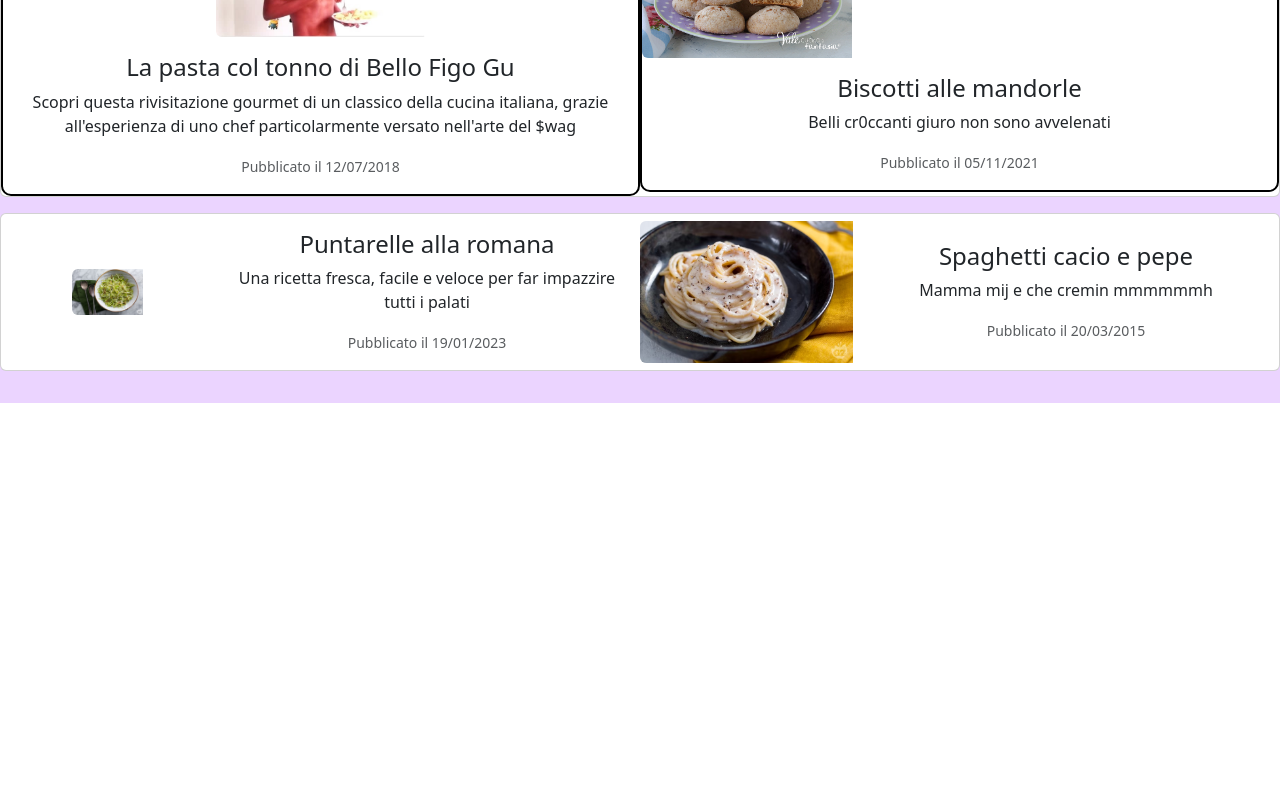
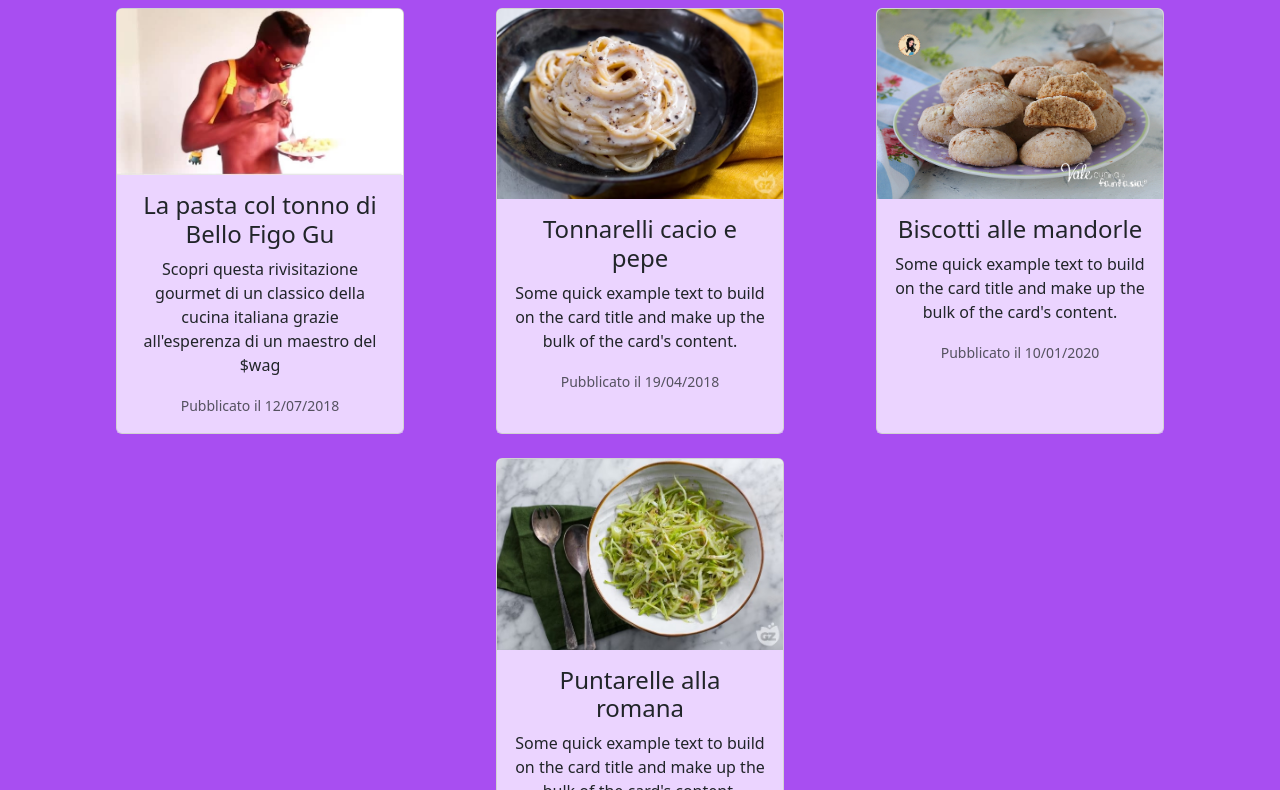
Before and after one commit to Hackademy-144/Blog-cucina---Massimiliano-Cristaldi, a plain HTML site: page index.html in a window 1280 px wide. Shown: the part 729-1519 px from the top of the page. Before the commit the page ends 1132 px from the top, so only its background shows below. Drawn offline with nearby package versions, Linux system fonts and the light colour scheme.

Commit message:
versione 1.1

```diff
--- a/index.html
+++ b/index.html
@@ -47,19 +47,19 @@
 
                 <div class="carousel-item carousel-custom-slide active">
                     <img src="./zuppadilenticchie.avif" class="d-block w-100 carousel-img-custom" alt="Foto di una zuppa di lenticchie">
-                    <div class="carousel-caption d-none d-md-flex flex-column justify-content-end align-items-center">
+                    <div class="carousel-caption d-flex flex-column justify-content-end align-items-center">
                         <h5>Zuppa di lenticchie</h5>
                     </div>
                 </div>
                 <div class="carousel-item carousel-custom-slide">
                     <img src="./torta-setteveli.jpg" class="d-block w-100 carousel-img-custom" alt="Foto di una torta al cioccolato setteveli";>
-                    <div class="carousel-caption d-none d-md-flex flex-column justify-content-end align-items-center">
+                    <div class="carousel-caption d-flex flex-column justify-content-end align-items-center">
                         <h5>Torta setteveli</h5>
                     </div>
                 </div>
                 <div class="carousel-item carousel-custom-slide">
                     <img src="./Insalata-di-mare.avif" class="d-block w-100 carousel-img-custom" alt="Foto di un'insalata di mare'";>
-                    <div class="carousel-caption d-none d-md-flex flex-column justify-content-end align-items-center">
+                    <div class="carousel-caption d-flex flex-column justify-content-end align-items-center">
                         <h5>Insalata di mare</h5>
                     </div>
                 </div>
@@ -89,63 +89,47 @@
 
     <!-- Inizio card -->
 
-    <main>
+    <main class="container">
+        <div class="row justify-content-around">
 
-        <div class="card mb-3 text-center">
-            <div class="row g-0 align-items-center">
-                <div class="col-md-6 custom-card">
-                    <span class="card-img-custom">
-                        <img src="./bellofigo-pastacontonno.jpg" class="img-fluid rounded-start card-img-custom" alt="Bello Figo Gu che mangia la pasta col tonno, col tonno Canalis" height="100%">
-                    </span>
-                    <div>
-                        <div class="card-body">
+            <div class="card col-12 col-md-3 custom-card p-0" style="width: 18rem;">
+                <img src="./bellofigo-pastacontonno.jpg" class="card-img-top" alt="Bello Figo Gu che mangia la pasta col tonno">
+                <div class="card-body text-center">
                     <h4 class="card-title">La pasta col tonno di Bello Figo Gu</h4>
-                            <p class="card-text">Scopri questa rivisitazione gourmet di un classico della cucina italiana, grazie all'esperienza di uno chef particolarmente versato nell'arte del $wag</p>
+                    <p class="card-text">Scopri questa rivisitazione gourmet di un classico della cucina italiana grazie all'esperenza di un maestro del $wag</p>
                     <p class="card-text"><small class="text-body-secondary">Pubblicato il 12/07/2018</small></p>
                 </div>
             </div>
-                </div>
 
-                <div class="col-md-6 custom-card">
-                    <div class="card-img-custom">
-                        <img src="./biscotti.jpg" class="img-fluid rounded-start" alt="Biscotti alle mandorle">
-                    </div>
-                    <div>
-                        <div class="card-body">
-                            <h4 class="card-title">Biscotti alle mandorle</h4>
-                            <p class="card-text">Belli cr0ccanti giuro non sono avvelenati</p>
-                            <p class="card-text"><small class="text-body-secondary">Pubblicato il 05/11/2021</small></p>
-                        </div>
-                    </div>
-                </div>
+            <div class="card col-12 col-md-3 custom-card p-0" style="width: 18rem;">
+                <img src="./cacio-e-pepe.avif" class="card-img-top" alt="...">
+                <div class="card-body text-center">
+                    <h4 class="card-title">Tonnarelli cacio e pepe</h4>
+                    <p class="card-text">Some quick example text to build on the card title and make up the bulk of the card's content.</p>
+                    <p class="card-text"><small class="text-body-secondary">Pubblicato il 19/04/2018</small></p>
                 </div>
             </div>
 
-        <div class="card mb-3 text-center">
-            <div class="row g-0 align-items-center">
-                <div class="col-md-2">
-                    <img src="./puntarelle.jpg" class="img-fluid rounded-start card-img-custom" alt="Delle puntarelle belle condite mmmh che bontà" height="100%">
-                </div>
-                <div class="col-md-4">
-                    <div class="card-body">
-                        <h4 class="card-title">Puntarelle alla romana</h4>
-                        <p class="card-text">Una ricetta fresca, facile e veloce per far impazzire tutti i palati</p>
-                        <p class="card-text"><small class="text-body-secondary">Pubblicato il 19/01/2023</small></p>
-                    </div>
-                </div>
-                <div class="col-md-2">
-                    <img src="./cacio-e-pepe.avif" class="img-fluid rounded-start" alt="Spaghetti cacio e pepe">
-                </div>
-                <div class="col-md-4">
-                    <div class="card-body">
-                        <h4 class="card-title">Spaghetti cacio e pepe</h4>
-                        <p class="card-text">Mamma mij e che cremin mmmmmmh</p>
-                        <p class="card-text"><small class="text-body-secondary">Pubblicato il 20/03/2015</small></p>
-                    </div>
-                </div>
+            <div class="card col-12 col-md-3 custom-card p-0" style="width: 18rem;">
+                <img src="./biscotti.jpg" class="card-img-top" alt="...">
+                <div class="card-body text-center">
+                    <h4 class="card-title">Biscotti alle mandorle</h4>
+                    <p class="card-text">Some quick example text to build on the card title and make up the bulk of the card's content.</p>
+                    <p class="card-text"><small class="text-body-secondary">Pubblicato il 10/01/2020</small></p>
                 </div>
             </div>
 
+            <div class="card col-12 col-md-3 custom-card p-0" style="width: 18rem;">
+                <img src="./puntarelle.jpg" class="card-img-top" alt="...">
+                <div class="card-body text-center">
+                    <h4 class="card-title">Puntarelle alla romana</h4>
+                    <p class="card-text">Some quick example text to build on the card title and make up the bulk of the card's content.</p>
+                    <p class="card-text"><small class="text-body-secondary">Pubblicato il 12/12/2021</small></p>
+                </div>
+            </div>
+
+        </div>
+    </div>
 </main>
 <!-- Fine card -->
 
--- a/style.css
+++ b/style.css
@@ -8,7 +8,7 @@ nav {
     flex-direction: column;
     align-items: end;
     list-style: none;
-    padding: 2.5vh 8vw;
+    padding: 3.5vh 8vw;
     font-size: 1.8vh;
 }
 
@@ -32,7 +32,7 @@ li::after {
     width: 10px;
     position: absolute;
     border-radius: 50%;
-    margin: 1vh 4vw;
+    margin: 0.7vh 3vw;
 }
 
 nav {
@@ -54,9 +54,14 @@ h2 {
 /* Carousel */
 
 .carousel-inner {
-    height: 45vh;
-    width: 60vw;
+    height: 55vh;
+    width: 50vw;
     border-radius: 10px;
+}
+
+.carousel-img-custom {
+    height: 55vh;
+    width: 50vw;
 }
 
 .carousel-custom {
@@ -71,24 +76,39 @@ h5 {
 
 /* Cards */
 
+body {
+    background-color: rgb(168, 78, 241);
+}
+
 main {
     padding: 2vh 0;
-    background-color: rgba(216, 169, 255, 0.5);
 }
 
 .custom-card {
-    border: 2px solid black;
-    border-radius: 10px;
+    margin-bottom: 3vh;
 }
 
-.card-img-custom {
-    width: 33%;
+.card-body {
+    background-color: rgba(216, 169, 255, 0.5);
+    margin: 0;
 }
 
-@media screen and (max-width: 550px) {
+/* Media queries */
+
+@media screen and (max-width: 500px) {
     .carousel-inner {
-        height: 18vh;
-        width: 60vw;
-        border-radius: 10px;
+        height: 14vh;
+    }
+    .carousel-img-custom {
+        height: 30vh;
     }
 }
+
+@media screen and (max-width: 800px) {
+    .carousel-inner {
+        height: 30vh;
+    }
+    .carousel-img-custom {
+        height: 35vh;
+    }
+}
```
Lines whose indentation alone changed are shown as unchanged.
